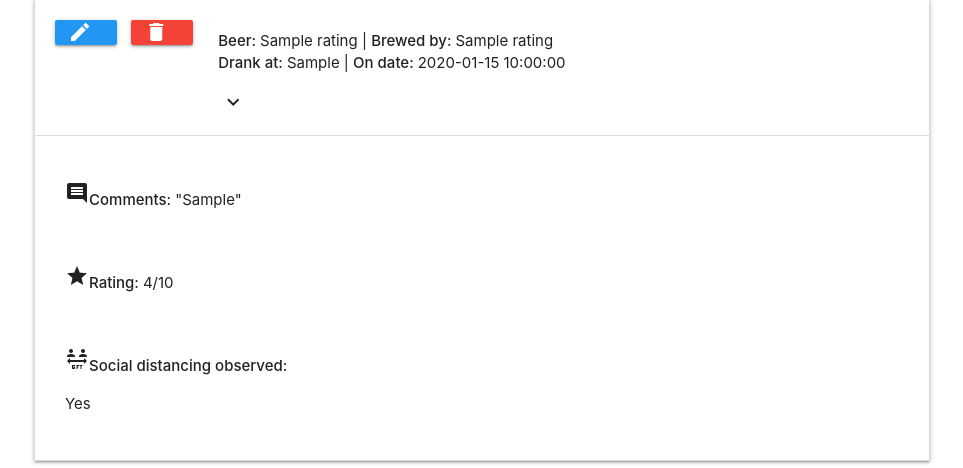
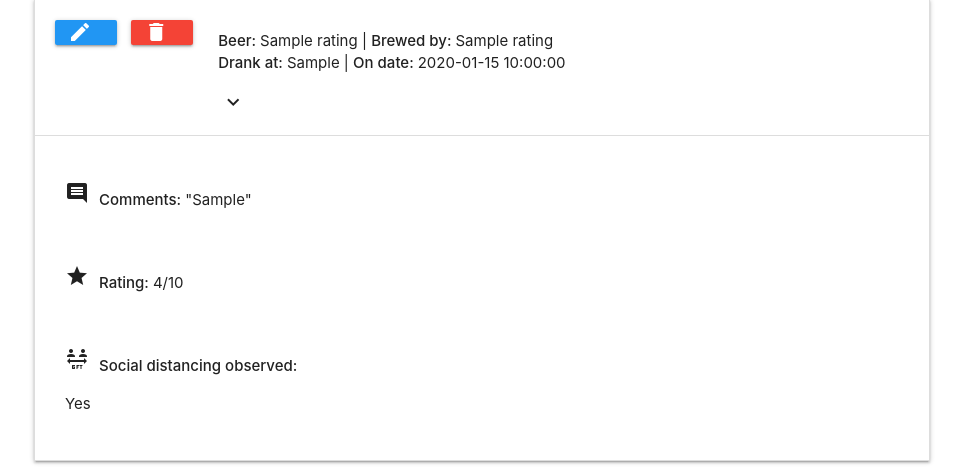
Before and after one commit to menacethedenis/CI_Milestone_3_Denis_Lymer, a Flask app: page / in a window 1280 px wide, after a click that opens the changed part. Shown: the part 73-541 px from the top of the page, without its empty margins (158-1121 px from the left). Run offline with Flask 2, Linux system fonts and the light colour scheme; a database or web service that is not in the repository returns one stand-in record (values such as "Sample title"); some libraries are stand-ins or nearby versions.

Commit message:
fixed padding display issues on icons

```diff
--- a/static/css/style.css
+++ b/static/css/style.css
@@ -30,6 +30,12 @@
     background-color: brown;
 }
 
+/*-----------------------------input fields */
 .beer_input {
     height: 100%;
 }
+
+/*-----------------------------icons */
+.icon_padding {
+    padding-right:10px;
+}
--- a/templates/beers.html
+++ b/templates/beers.html
@@ -15,15 +15,15 @@
         </div>
         <div class="collapsible-body">
             <span>
-                <p><strong><span class="material-icons">comment</span>Comments: </strong>"{{beer.beer_comm}}"</p>
+                <p><strong><span class="material-icons icon_padding">comment</span>Comments: </strong>"{{beer.beer_comm}}"</p>
             </span>
             <br>
             <span>
-                <p><strong><span class="material-icons">grade</span>Rating: </strong>{{beer.beer_rating}}/10</p>
+                <p><strong><span class="material-icons icon_padding">grade</span>Rating: </strong>{{beer.beer_rating}}/10</p>
             </span>
             <br>
             <span>
-                <p><strong><span class="material-icons">6_ft_apart</span>Social distancing observed: </strong>
+                <p><strong><span class="material-icons icon_padding">6_ft_apart</span>Social distancing observed: </strong>
                 {% if beer.soc_dist %}
                 <p id="soc_dist" name="soc_dist">Yes</p>
                 {% else %}
```
